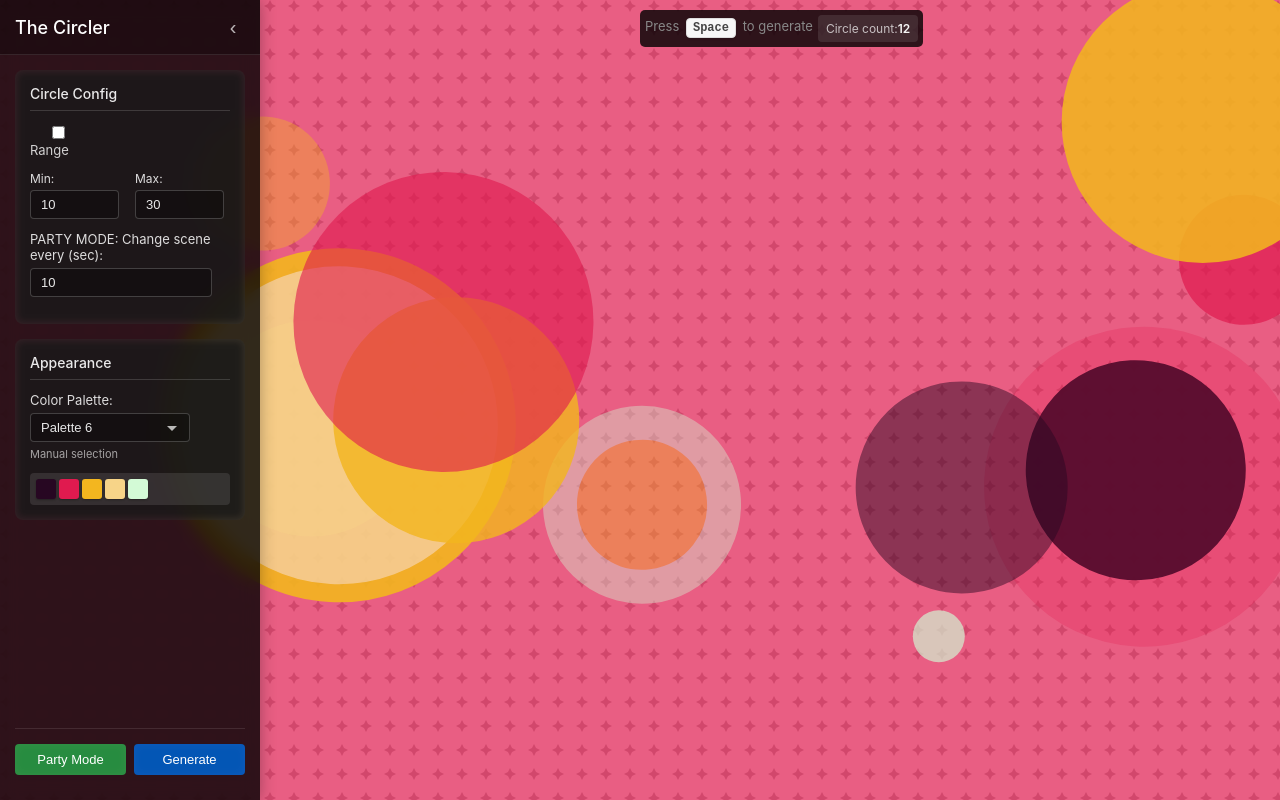
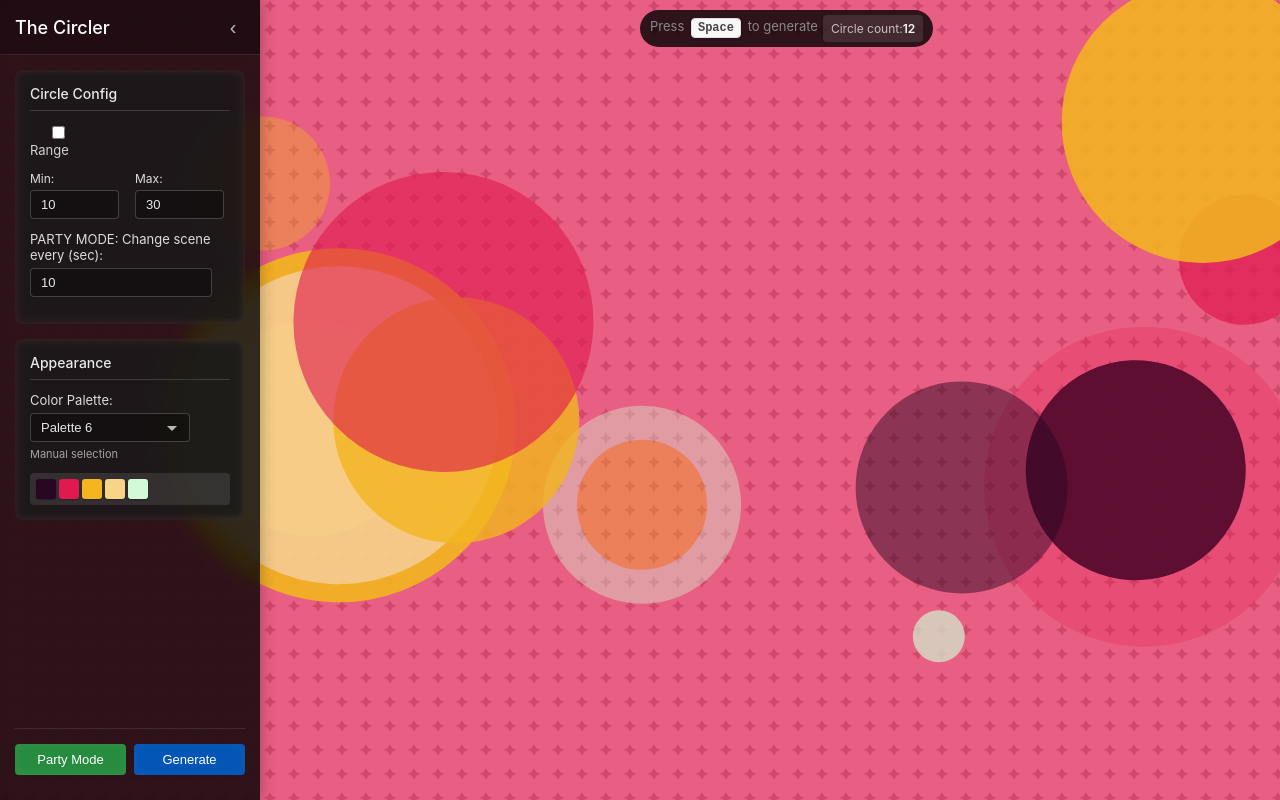
Before and after one commit to drinkingtheink/circler-2, a React (Create React App) app: page / in a window 1280 px wide. Built offline with nearby package versions, Linux system fonts and the light colour scheme.

Commit message:
config display

```diff
--- a/src/CirclescapeStyles.css
+++ b/src/CirclescapeStyles.css
@@ -427,8 +427,8 @@
       top: 10px;
       left: 50%;
       background-color: rgba(0, 0, 0, 0.8);
-      padding: 5px;
-      border-radius: 5px;
+      padding: 5px 10px;
+      border-radius: 20px;
       display: flex;
       gap: 5px;
   }
```
